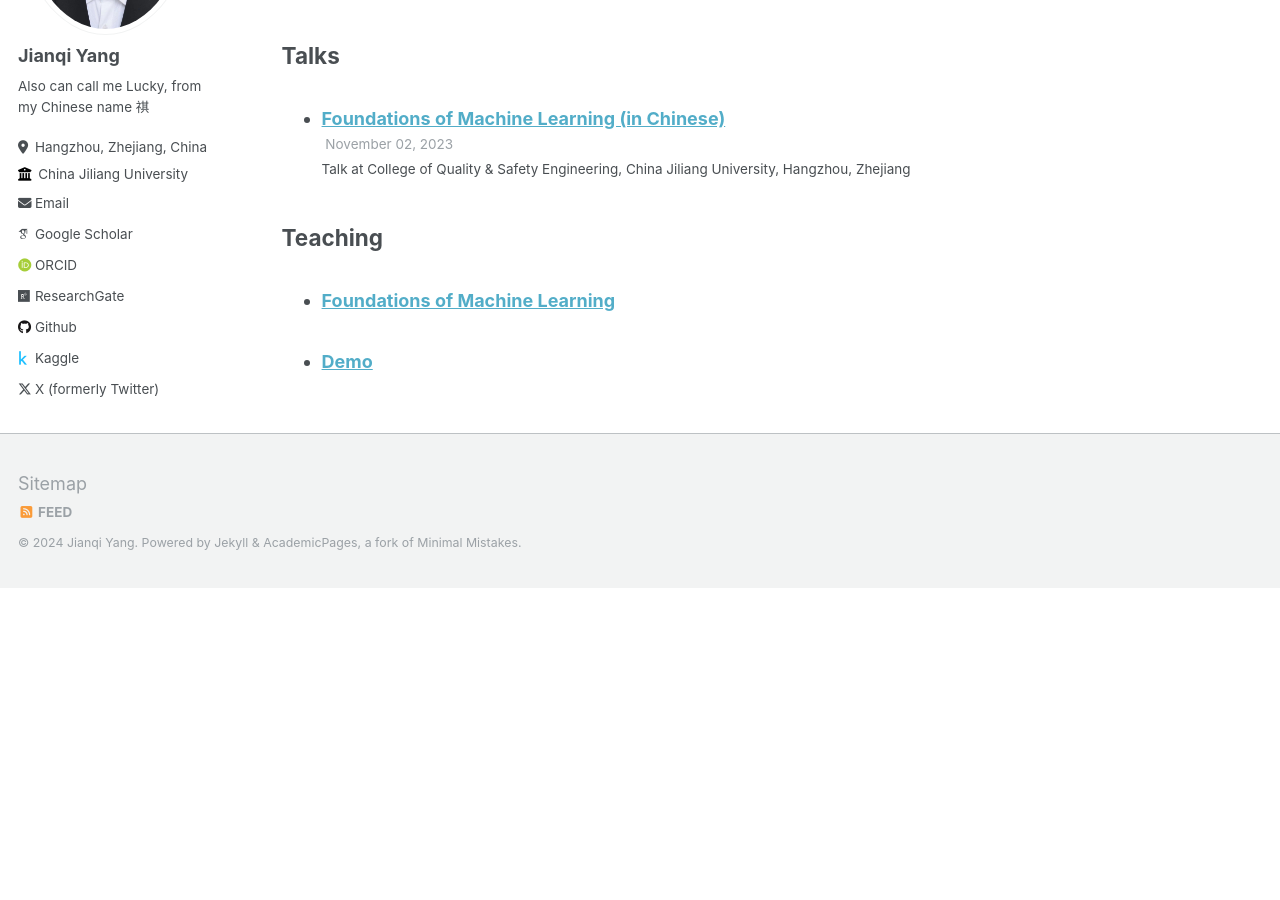
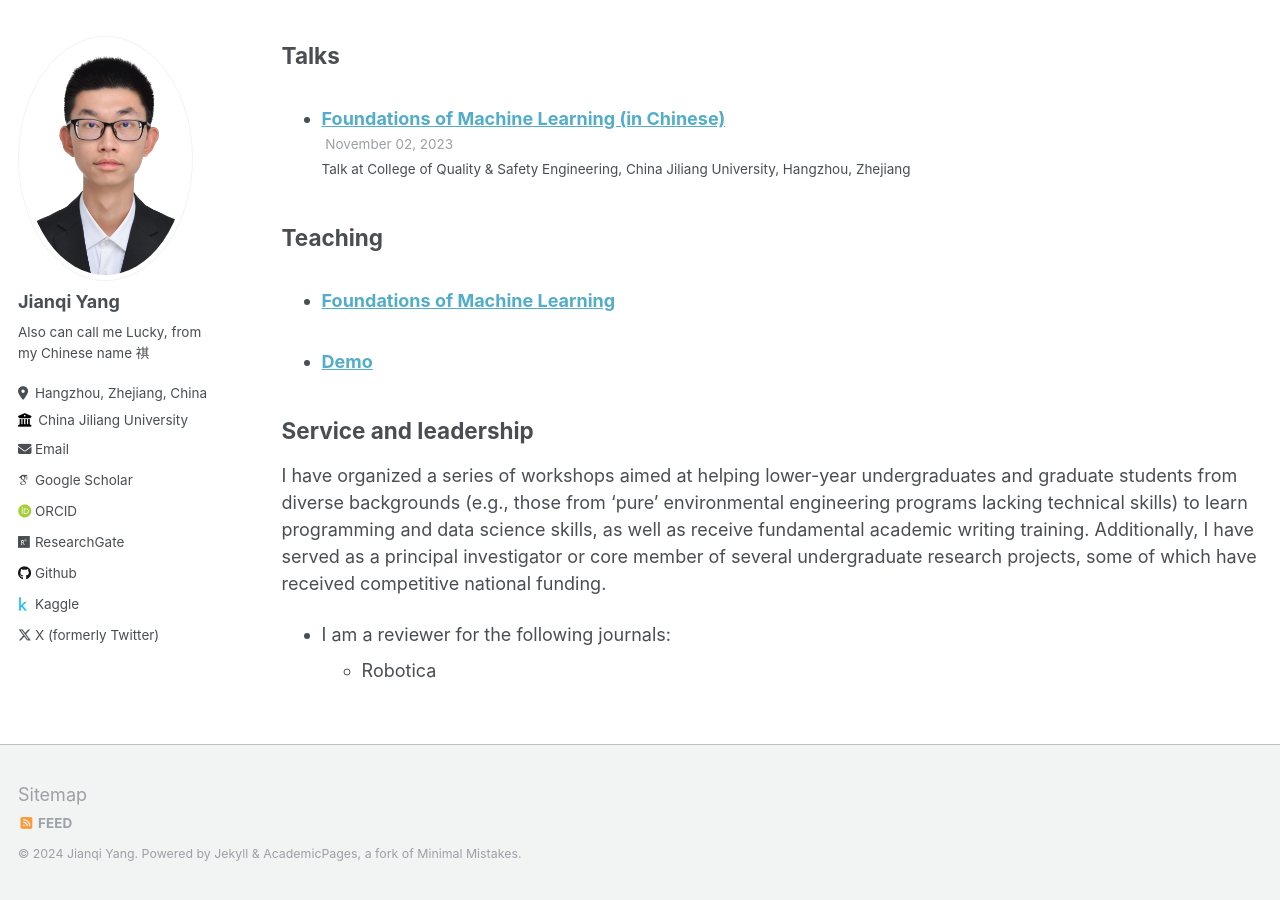
Before and after one commit to thinkswhat/thinkswhat.github.io, a Jekyll site: the page built from _pages/cv.md, in a window 1280 px wide and 900 px high, scrolled down 1122 px. Built offline with Jekyll 4.4.1, drawn with Linux system fonts in a browser that asks for light colours; some web fonts are replaced; before the commit the page ends 1710 px from its top, so only the background shows below that.

Commit message:
Update cv.md

```diff
--- a/_pages/cv.md
+++ b/_pages/cv.md
@@ -64,8 +64,9 @@ Teaching
     {% include archive-single-cv.html %}
   {% endfor %}</ul>
 
-<!--
 Service and leadership
-======
-* Currently signed in to 43 different slack teams
--->
+------
+I have organized a series of workshops aimed at helping lower-year undergraduates and graduate students from diverse backgrounds (e.g., those from 'pure' environmental engineering programs lacking technical skills) to learn programming and data science skills, as well as receive fundamental academic writing training. Additionally, I have served as a principal investigator or core member of several undergraduate research projects, some of which have received competitive national funding.
+
+* I am a reviewer for the following journals:
+  * Robotica
```
